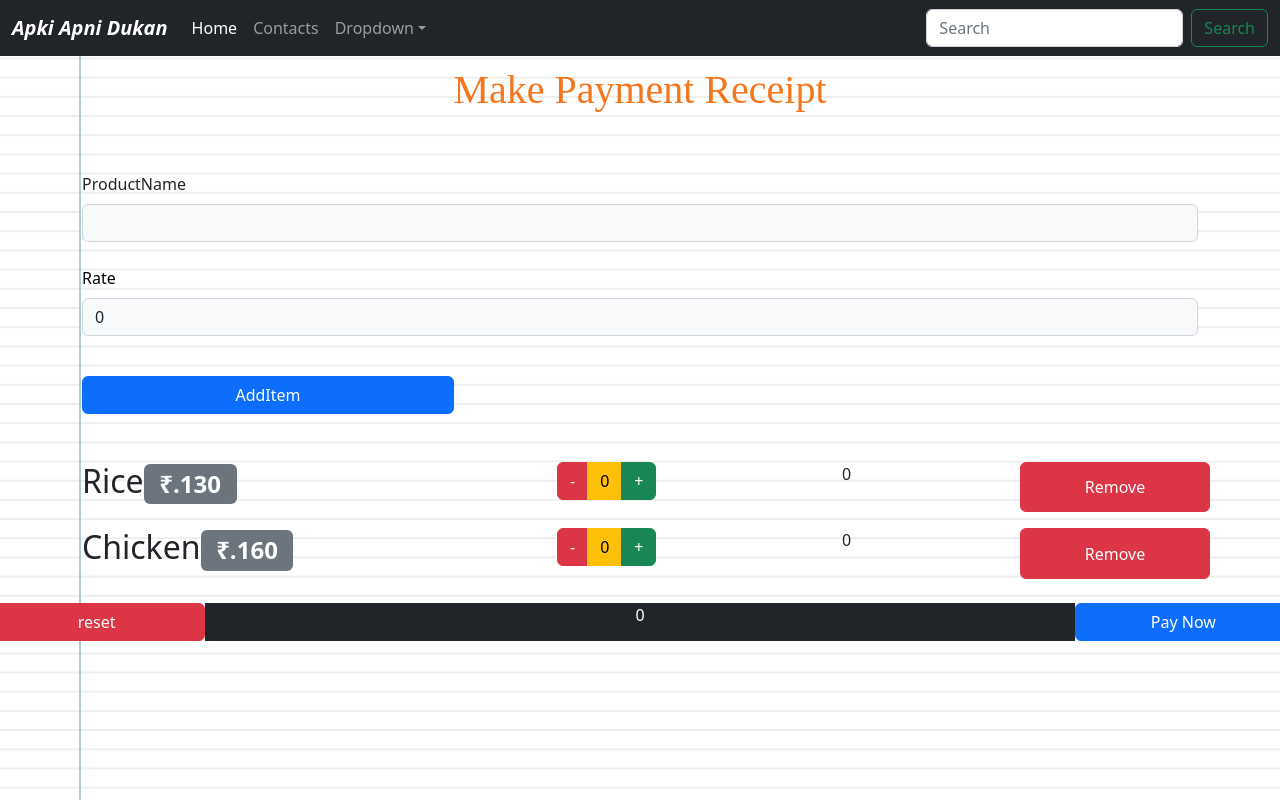
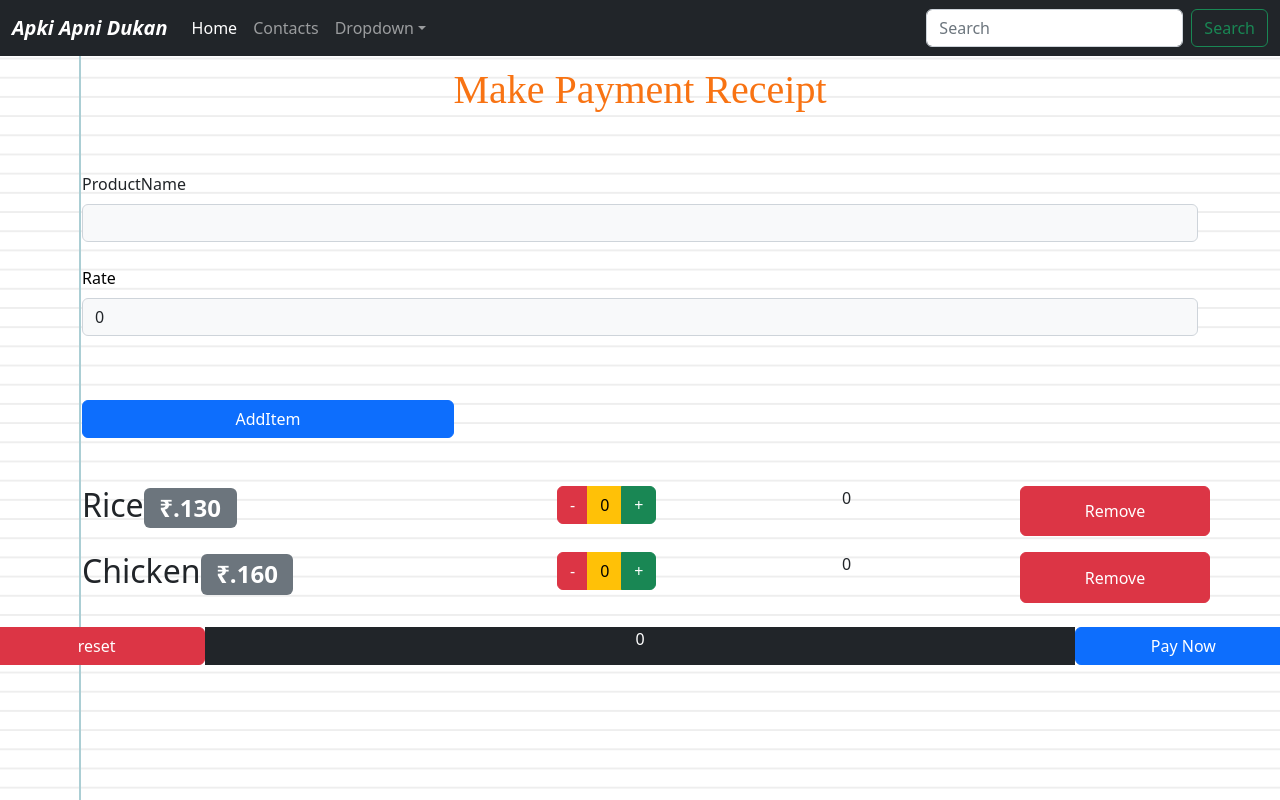
Before and after one commit to prince916/Apni-Dukan-E-Store, a React (Create React App) app: page / in a window 1280 px wide. Built offline with nearby package versions, Linux system fonts and the light colour scheme.

Commit message:
updatefile

```diff
--- a/src/App.css
+++ b/src/App.css
@@ -1,10 +1,6 @@
 h1{
-  color: rgb(245, 118, 28);
+  color: rgb(248, 115, 19);
   text-align: center;
   padding: 10px;
   font-family: 'Times New Roman', Times, serif;
 }
-
-.conatiner{
-
-}
--- a/src/components/AddItem.js
+++ b/src/components/AddItem.js
@@ -48,7 +48,7 @@ class AddItem extends React.Component {
             value={this.state.productPrice}
           />
         </div>
-        <button type="submit" className="btn btn-primary mt-4 col-4">
+        <button type="submit" className="btn btn-primary mt-5 col-4">
           AddItem
         </button>
       </form>
```
